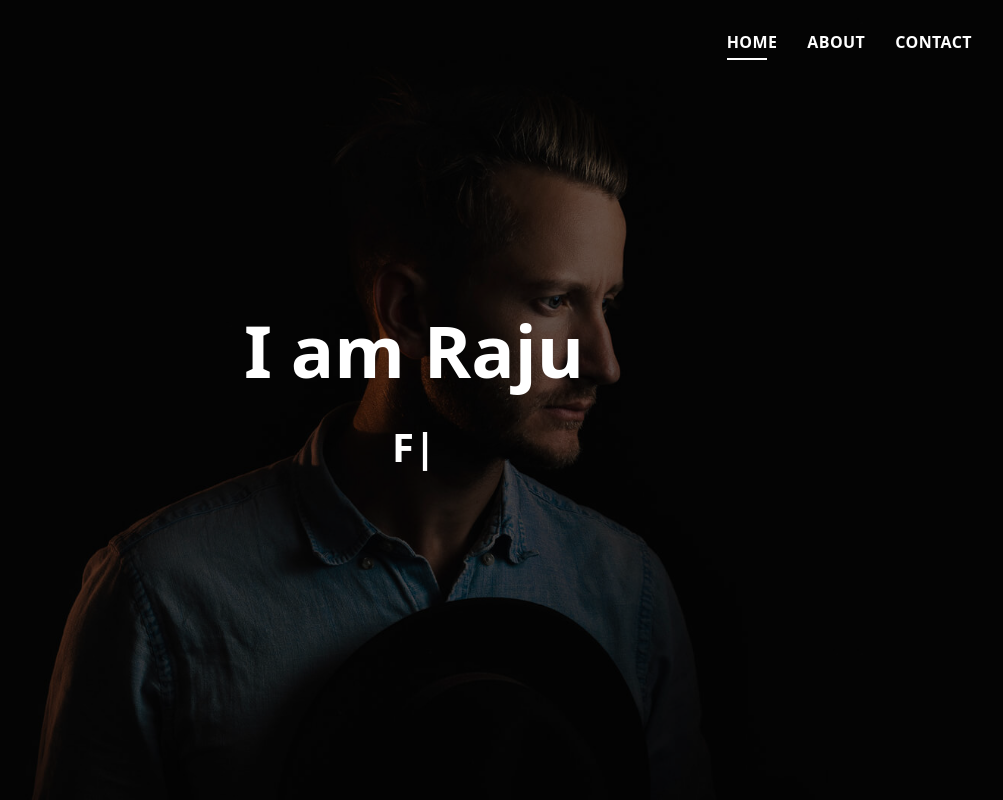
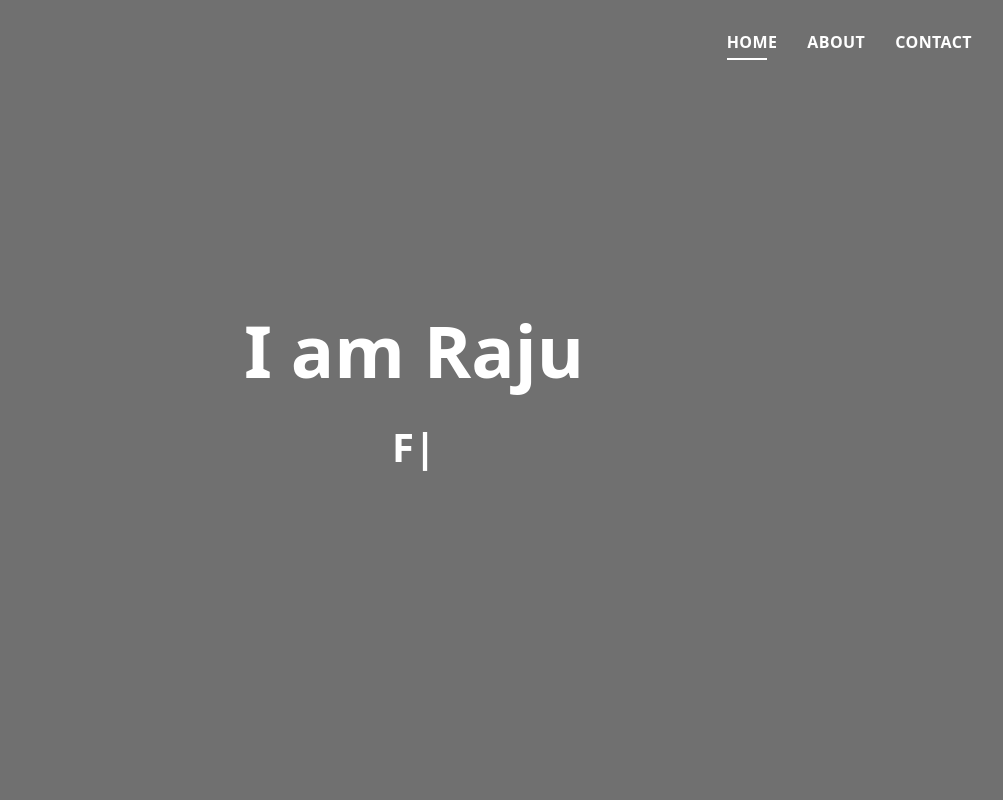
Before and after one commit to Raju2919293/Raju.github.io, a plain HTML site: page index.html in a window 1280 px wide. Shown: the top 800 px of the page, without its empty margins (226-1229 px from the left). Drawn offline with Linux system fonts and the light colour scheme.

Commit message:
first commit

```diff
--- a/index.html
+++ b/index.html
@@ -56,7 +56,7 @@
   </header><!-- End Header -->
 
   <!-- ======= Hero Section ======= -->
-  <div id="hero" class="hero route bg-image" style="background-image: url(assets/img/hero-bg.jpg)">
+  <div id="hero" class="hero route bg-image">
     <div class="overlay-itro"></div>
     <div class="hero-content display-table">
       <div class="table-cell">
```
